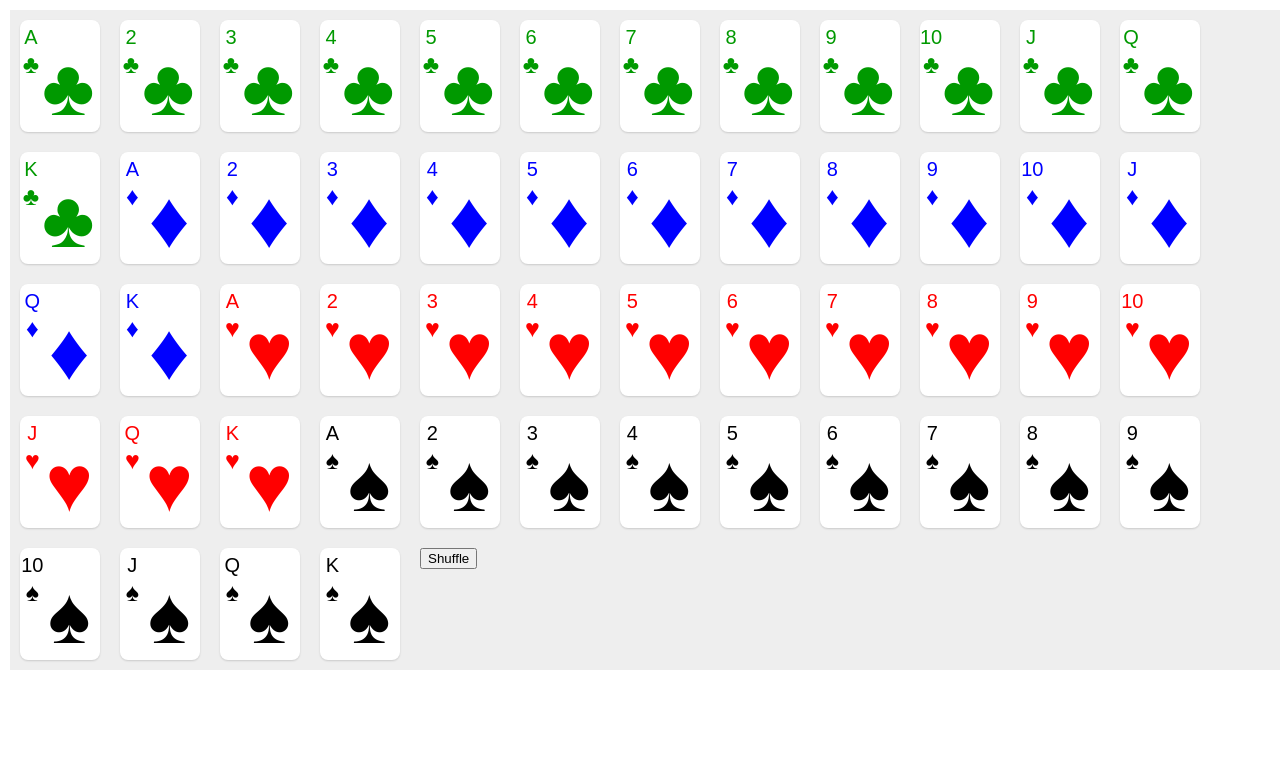
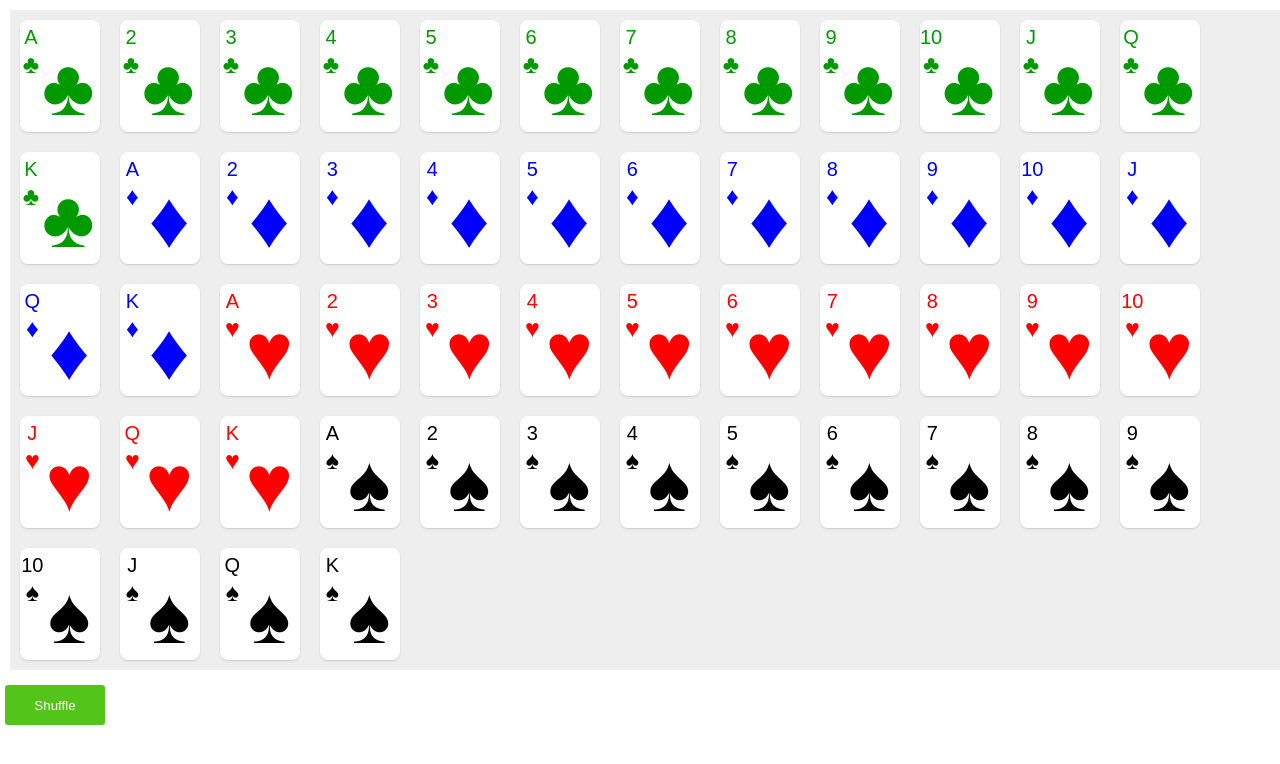
Before and after one commit to LadCoder/cards, a React app: page / in a window 1280 px wide. Shown: the top 764 px of the page. Built offline with nearby package versions, Linux system fonts and the light colour scheme.

Commit message:
Button component

```diff
--- a/src/App.css
+++ b/src/App.css
@@ -1,5 +1,34 @@
 body {
     margin: 0;
     padding: 0;
-    font-family: sans-serif;
 }
+
+body {
+    --red-color: #f5222d;
+    --orange-color: #fa541c;
+    --gold-color: #faad14;
+    --yellow-color: #fadb14;
+    --green-color: #52c41a;
+    --blue-color: #1890ff;
+    --purple-color: #722ed1;
+    --magenta-color: #eb2f96;
+
+    --red-hover-color: #cf1322;
+    --green-hover-color: #389e0d;
+    --blue-hover-color: #0050b3;
+    --gold-hover-color: #d48806;
+
+    --grey-very-dark-color: #262626;
+    --grey-dark-color: #434343;
+    --grey-medium-color: #8c8c8c;
+    --grey-light-color: #bfbfbf;
+    --grey-very-light-color: #f0f0f0;
+
+    --primary-color: var(--blue-color);
+    --primary-hover-color: var(--blue-hover-color);
+    --primary-text-color: #fff;
+
+    --secondary-color: var(--grey-medium-color);
+    --secondary-hover-color: var(--grey-light-color);
+    --secondary-text-color: var(--grey-dark-color);
+}
--- a/src/components/Card.module.css
+++ b/src/components/Card.module.css
@@ -1,4 +1,5 @@
 :root {
+    font-family: sans-serif;
     --card-face-color: #fff;
     --card-4-color-clubs: #090;
     --card-4-color-spades: #000;
--- a/src/components/Deck.tsx
+++ b/src/components/Deck.tsx
@@ -6,22 +6,16 @@ import { ColorOption, Deck } from '../types/deck'
 import Card from './Card'
 import styles from './Deck.module.css'
 
-export default function Deck({ }) {
-    const pokerDeck = getPokerDeck()
-    const [deck, setDeck] = useState<Deck>([])
-    const shuffle = () => setDeck([...shuffleDeck(deck)])
+interface Props {
+    deck: Deck
+}
 
-    useEffect(() => {
-        setDeck(pokerDeck)
-    }, [])
-
-    return <div className={combineClassNames(styles.deck, styles.spread)}>
-        {deck.map((card, i) =>
-            <Card key={i} card={card} colorOption={ColorOption.FourColor}/>
-        )}
-
-        <div style={{}}>
-            <button onClick={shuffle}>Shuffle</button>
+export default function Deck({ deck } : Props) {
+    return (
+        <div className={combineClassNames(styles.deck, styles.spread)}>
+            {deck.map((card, i) =>
+                <Card key={i} card={card} colorOption={ColorOption.FourColor}/>
+            )}
         </div>
-    </div>
+    )
 }
--- a/src/components/Home.tsx
+++ b/src/components/Home.tsx
@@ -1,6 +1,29 @@
 import * as React from 'react'
+import { useEffect, useState } from 'react'
+import { getPokerDeck, shuffleDeck } from '../services/getDeck'
+import { Card } from '../types/card'
 import Deck from './Deck'
+import { ButtonBar, Button, ButtonType } from './shared/Button'
 
 export default function Home({ }) {
-    return (<Deck />)
+    const pokerDeck = getPokerDeck()
+    const [deck, setDeck] = useState<Card[]>([])
+    const shuffle = () => setDeck([...shuffleDeck(deck)])
+
+    useEffect(() => {
+        setDeck(pokerDeck)
+    }, [])
+
+    return (
+        <div>
+            <Deck deck={deck}/>
+            <ButtonBar>
+                <Button
+                    type={ButtonType.Valid}
+                    text={'Shuffle'}
+                    onClick={shuffle}
+                />
+            </ButtonBar>
+        </div>
+    )
 }
--- /dev/null
+++ b/src/components/shared/Button.module.css
@@ -0,0 +1,59 @@
+.button {
+    border: none;
+    border-radius: 0.2rem;
+    width: 100px;
+    height: 40px;
+    color: var(--primary-text-color);
+    cursor: pointer;
+}
+
+.danger {
+    background-color: var(--red-color);
+}
+.danger:hover {
+    background-color: var(--red-hover-color);
+}
+
+.primary {
+    background-color: var(--primary-color);
+}
+.primary:hover {
+    background-color: var(--primary-hover-color);
+}
+
+.secondary {
+    background-color: var(--secondary-color);
+    color: var(--secondary-text-color);
+}
+.secondary:hover {
+    background-color: var(--secondary-hover-color);
+}
+
+.valid {
+    background-color: var(--green-color);
+}
+.valid:hover {
+    background-color: var(--green-hover-color);
+}
+
+.warning {
+    background-color: var(--gold-color);
+}
+.warning:hover {
+    background-color: var(--gold-hover-color);
+}
+
+.disabled {
+    background-color: var(--grey-light-color);
+    color: var(--grey-dark-color);
+    cursor: default;
+}
+
+.buttonBar {
+    display: flex;
+    flex-wrap: wrap;
+}
+
+.buttonBar .button {
+    margin: 5px;
+}
--- /dev/null
+++ b/src/components/shared/Button.tsx
@@ -0,0 +1,60 @@
+import * as React from "react";
+import { combineClassNames } from "../../services/utilities";
+import styles from './Button.module.css'
+
+interface Props {
+    className?: string,
+    // icon?: Icon,
+    type?: ButtonType,
+    disabled?: boolean,
+    text: string,
+    after?: JSX.Element,
+    onClick: () => void
+}
+
+export enum ButtonType {
+    Primary = 'primary',
+    Secondary = 'secondary',
+    Valid = 'valid',
+    Danger = 'danger',
+    Warning = 'warning'
+}
+
+export function Button ({
+    className,
+    type = ButtonType.Secondary,
+    disabled = false,
+    text,
+    after,
+    onClick
+}: Props) {
+    return(
+        <button
+            className={combineClassNames(styles.button, className, disabled ? styles.disabled : styles[type])}
+            disabled={disabled}
+            onClick={onClick}
+        >
+            {/* {icon} */}
+            {text}
+            {after}
+        </button>
+    )
+}
+
+interface ButtonBarProps {
+    className?: string,
+    children?: React.ReactNode
+}
+
+export function ButtonBar ({
+    className,
+    children
+} : ButtonBarProps) {
+    return (
+        <div className={className}>
+            <div className={combineClassNames(styles.buttonBar)}>
+                {children}
+            </div>
+        </div>
+    )
+}
--- a/src/variables.css
+++ b/src/variables.css
@@ -0,0 +1,28 @@
+body {
+    --red-color: #f5222d;
+    --orange-color: #fa541c;
+    --gold-color: #faad14;
+    --yellow-color: #fadb14;
+    --green-color: #52c41a;
+    --blue-color: #1890ff;
+    --purple-color: #722ed1;
+    --magenta-color: #eb2f96;
+
+    --red-hover-color: #cf1322;
+    --green-hover-color: #389e0d;
+    --blue-hover-color: #0050b3;
+
+    --grey-very-dark-color: #262626;
+    --grey-dark-color: #434343;
+    --grey-medium-color: #8c8c8c;
+    --grey-light-color: #bfbfbf;
+    --grey-very-light-color: #f0f0f0;
+
+    --primary-color: var(--blue-color);
+    --primary-hover-color: var(--blue-hover-color);
+    --primary-text-color: #fff;
+
+    --secondary-color: var(--grey-medium-color);
+    --secondary-hover-color: var(--grey-light-color);
+    --secondary-text-color: var(--grey-dark-color);
+}
```
